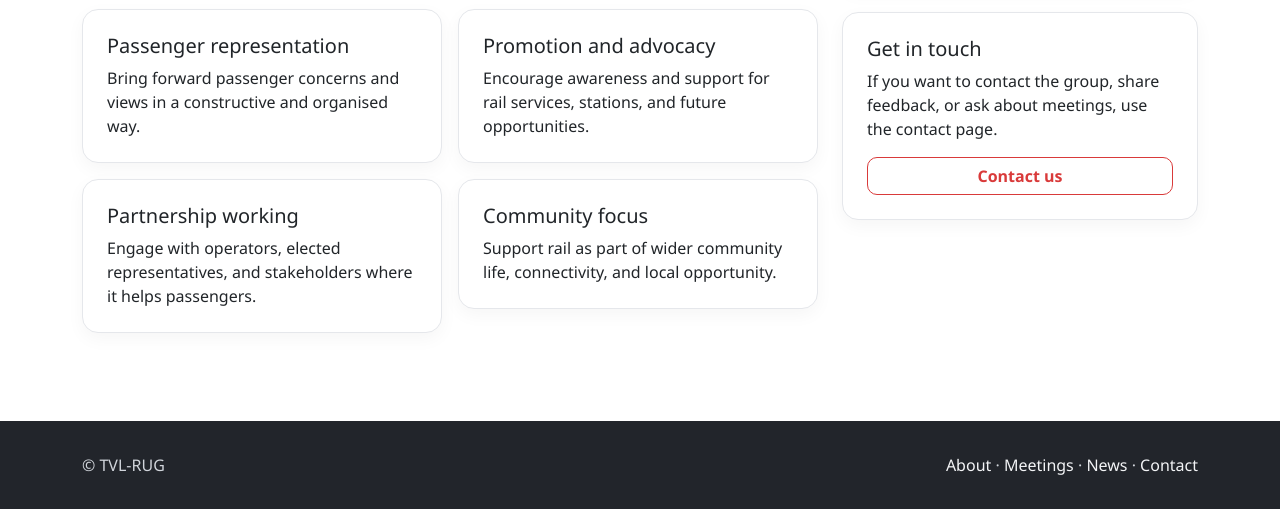
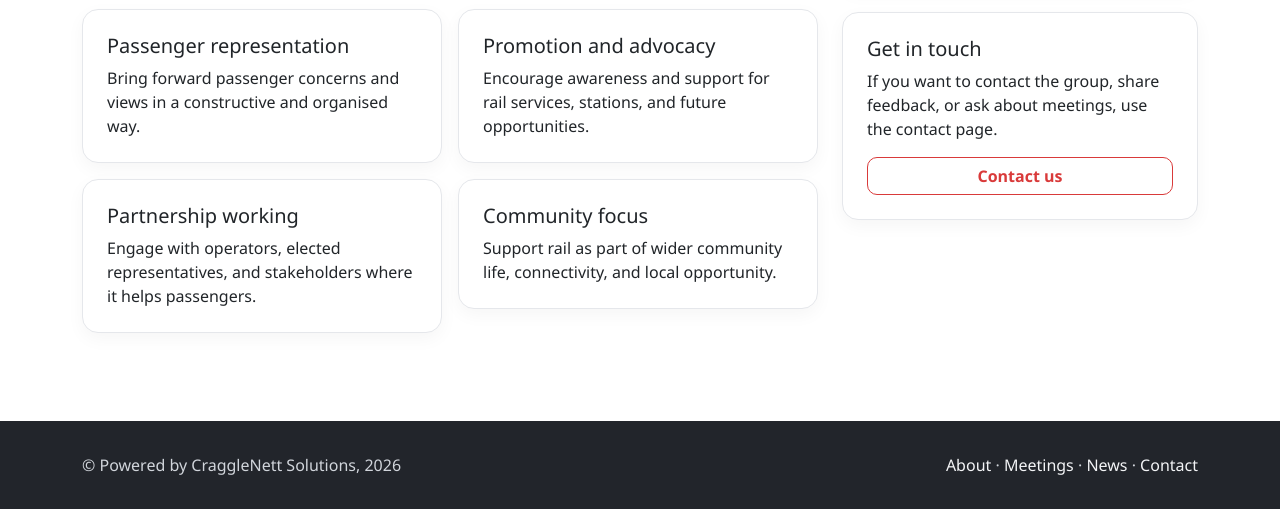
Before and after one commit to tvlrug/tvl-rug-website, a plain HTML site: page about.html in a window 1280 px wide. Shown: the part 593-1102 px from the top of the page. Drawn offline with nearby package versions, Linux system fonts and the light colour scheme.

Commit message:
Update about.html
Updated (C)

```diff
--- a/about.html
+++ b/about.html
@@ -103,7 +103,7 @@
 
 <footer class="footer">
   <div class="container d-flex flex-column flex-lg-row justify-content-between align-items-lg-center gap-2">
-    <div>© TVL-RUG</div>
+    <div>© Powered by CraggleNett Solutions, 2026</div>
     <div>
       <a href="about.html">About</a> ·
       <a href="meetings.html">Meetings</a> ·
```
